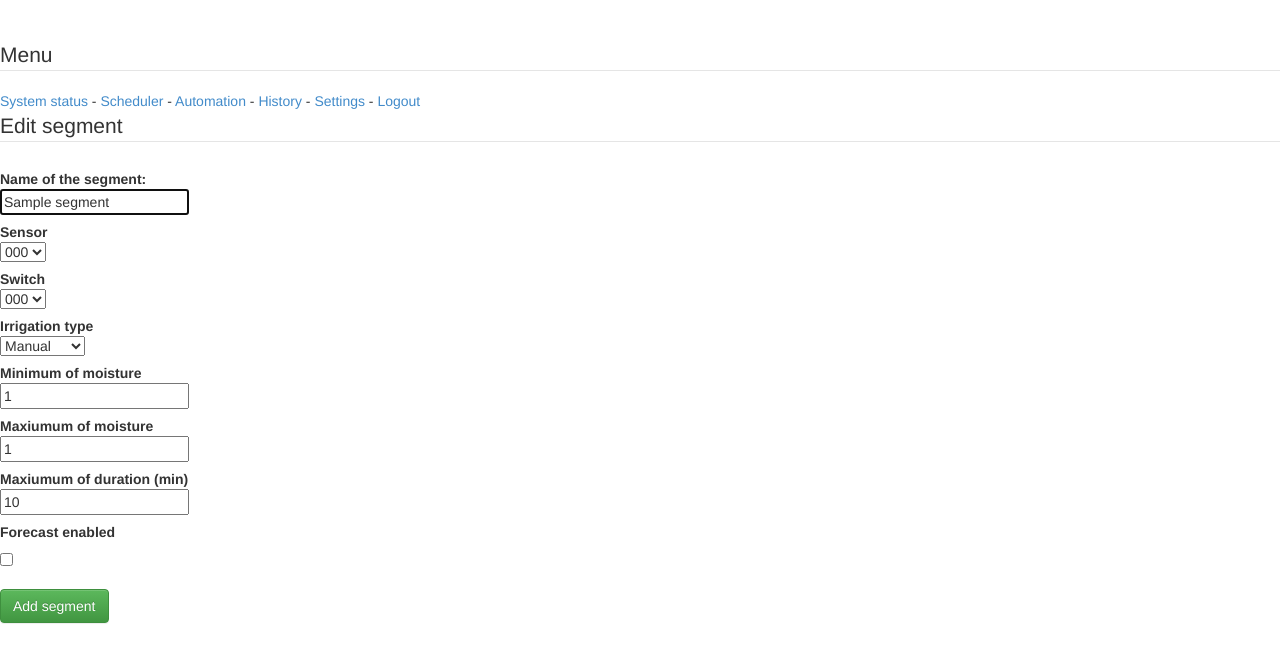
After one commit to wpatrik14/IrrigationApp, a Django app: template templates/IrrigationApp/pages/editSegment.html in a window 1280 px wide. The commit adds this page. Shown: the top 663 px of the page. Run offline with Django 3.2, Linux system fonts and the light colour scheme; the template is opened without the code that fills it: values that come from a table or form of the project are taken from there, others are empty; tables that the repository leaves empty hold one stand-in row (values such as "Sample post"); some libraries are stand-ins or nearby versions.

Commit message:
edit segment

```diff
--- a/IrrigationApp/urls.py
+++ b/IrrigationApp/urls.py
@@ -17,6 +17,8 @@ urlpatterns = patterns('',
     url(r'getSystemStatus[/]?$', views.getSystemStatus, name='getSystemStatus'),
     url(r'showAddNewSegment[/]?$', views.showAddNewSegment, name='showAddNewSegment'),
     url(r'doAddNewSegment[/]?$', views.doAddNewSegment, name='doAddNewSegment'),
+    url(r'showEditSegment[/]?$', views.showEditSegment, name='showEditSegment'),
+    url(r'doEditSegment[/]?$', views.doEditSegment, name='doEditSegment'),
 
     url(r'showSimpleSchedule[/]?$', views.showSimpleSchedule, name='showSimpleSchedule'),
     url(r'doSimpleSchedule[/]?$', views.doSimpleSchedule, name='doSimpleSchedule'),
--- /dev/null
+++ b/templates/IrrigationApp/pages/editSegment.html
@@ -0,0 +1,105 @@
+{% include "IrrigationApp/pages/frame/htmlHeader.html" %}
+
+		<form class="form-horizontal" id="doEditSegment" action="{% url 'doEditSegment'%}" method="post">
+				{% csrf_token %}
+				<fieldset>
+
+				<!-- Form Name -->
+				<legend>Edit segment</legend>
+
+				<!-- Text input-->
+				<div class="control-group">
+				  <label class="control-label" for="name">Name of the segment:</label>
+				  <div class="controls">
+				    <input id="name" name="name" type="text" value="{{ segment.name }}" placeholder="Name of the Segment" class="input-large" required autofocus>
+
+				  </div>
+				</div>
+
+				<!-- Select Basic -->
+				<div class="control-group">
+				  <label class="control-label" for="sensor">Sensor</label>
+				  <div class="controls">
+				    <select id="sensor" name="sensor" class="input-xlarge">
+				      {% for sensor in sensors %}
+				      <option>{{ sensor.pinNumber }}</option>
+				      {% endfor %}
+				    </select>
+				  </div>
+				</div>
+
+				<!-- Select Basic -->
+				<div class="control-group">
+				  <label class="control-label" for="switch">Switch</label>
+				  <div class="controls">
+				    <select id="switch" name="switch" class="input-xlarge">
+				      {% for switch in switches %}
+				      <option>{{ switch.pinNumber }}</option>
+				      {% endfor %}
+				    </select>
+				  </div>
+				</div>
+
+				<!-- Select Basic -->
+				<div class="control-group">
+				  <label class="control-label" for="type">Irrigation type</label>
+				  <div class="controls">
+				    <select id="type" name="type" class="input-xlarge">
+				      <option>Manual</option>
+				      <option>Automatic</option>
+				    </select>
+				  </div>
+				</div>
+
+				<!-- Text input-->
+				<div class="control-group">
+				  <label class="control-label" for="moisture_minLimit">Minimum of moisture</label>
+				  <div class="controls">
+				    <input id="moisture_minLimit" name="moisture_minLimit"  value="{{ segment.moisture_minLimit }}" type="text" placeholder="Minimum of moisture" class="input-large" required autofocus>
+
+				  </div>
+				</div>
+
+				<!-- Text input-->
+				<div class="control-group">
+				  <label class="control-label" for="moisture_maxLimit">Maxiumum of moisture</label>
+				  <div class="controls">
+				    <input id="moisture_maxLimit" name="moisture_maxLimit" type="text" value="{{ segment.moisture_maxLimit }}" placeholder="Maximum of moisture" class="input-large" required autofocus>
+
+				  </div>
+				</div>
+
+				<!-- Text input-->
+				<div class="control-group">
+				  <label class="control-label" for="duration_maxLimit">Maxiumum of duration (min)</label>
+				  <div class="controls">
+				    <input id="duration_maxLimit" name="duration_maxLimit" type="text" value="{{ segment.duration_maxLimit }}" placeholder="Maxiumum of duration (min)" class="input-large" required autofocus>
+
+				  </div>
+				</div>
+
+				<!-- Multiple Checkboxes -->
+				<div class="control-group">
+				  <label class="control-label" for="checkboxes">Forecast enabled</label>
+				  <div class="controls">
+				    <label class="checkbox" for="enabled">
+				      <input type="checkbox" name="checkboxes" id="checkboxes" value="enabled">
+				    </label>
+				  </div>
+				</div>
+
+				<input type="hidden" name="segment_id" value = "{{ segment.id }}"/>
+
+				<!-- Button -->
+				<div class="control-group">
+				  <label class="control-label" for="submit"></label>
+				  <div class="controls">
+				    <button id="submit" name="submit" class="btn btn-success">Add segment</button>
+				  </div>
+				</div>
+
+				</fieldset>
+				</form>
+
+</body>
+</html>
```
Also changed, not shown: IrrigationApp/views.py (+43 -2 lines), templates/IrrigationApp/pages/systemStatus.html (+10 -0 lines).
